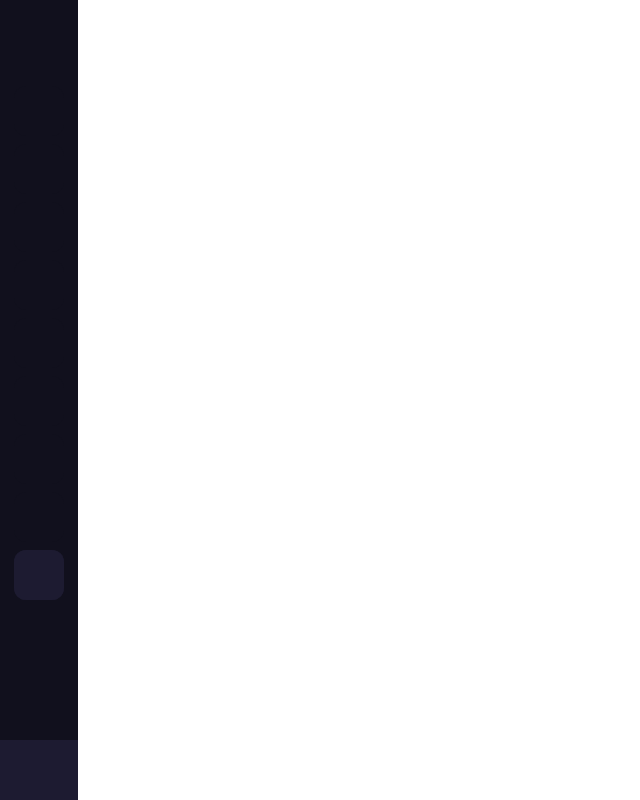
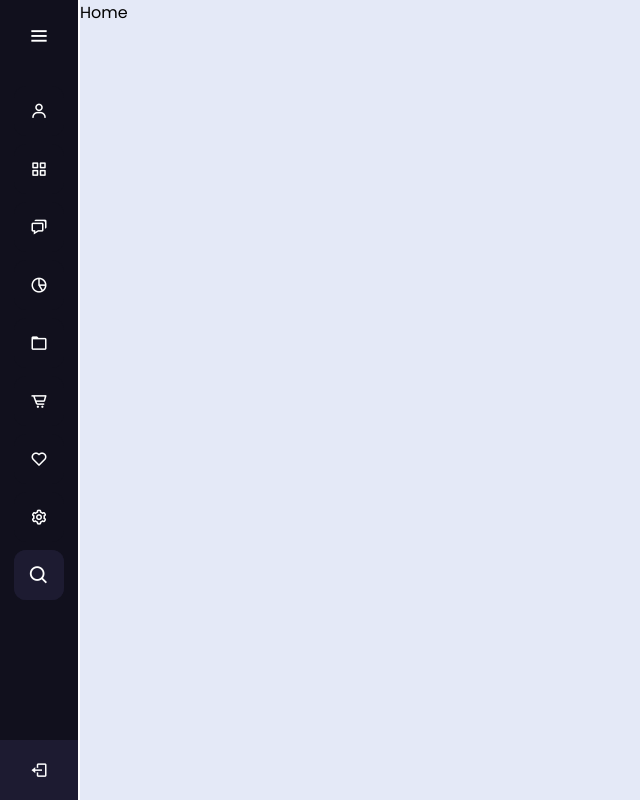
Before and after one commit to IllyaHavrulyk/leolang-frontend, a React (Create React App) app: page / in a window 1280 px wide. Shown: the whole page, without its empty margins (0-640 px from the left). Built offline with nearby package versions, Linux system fonts and the light colour scheme; no server answers.

Commit message:
Added test of systran api

```diff
--- a/package.json
+++ b/package.json
@@ -6,6 +6,7 @@
     "@testing-library/jest-dom": "^5.16.5",
     "@testing-library/react": "^13.4.0",
     "@testing-library/user-event": "^13.5.0",
+    "axios": "^1.2.1",
     "react": "^18.2.0",
     "react-dom": "^18.2.0",
     "react-router-dom": "^6.6.0",
--- a/public/index.html
+++ b/public/index.html
@@ -15,6 +15,7 @@
       user's mobile device or desktop. See https://developers.google.com/web/fundamentals/web-app-manifest/
     -->
     <link rel="manifest" href="%PUBLIC_URL%/manifest.json" />
+    <link href='https://unpkg.com/boxicons@2.1.4/css/boxicons.min.css' rel='stylesheet'>
     <!--
       Notice the use of %PUBLIC_URL% in the tags above.
       It will be replaced with the URL of the `public` folder during the build.
--- a/src/components/App.js
+++ b/src/components/App.js
@@ -2,6 +2,8 @@ import { BrowserRouter, Routes, Route } from 'react-router-dom';
 
 import React from 'react';
 import Sidebar from './common/Sidebar';
+import "../styles/Sidebar.scss";
+import Home from './common/Home';
 
 const User = () => (
   <section className="home-section">
@@ -19,6 +21,7 @@ function App() {
     <>
       <BrowserRouter>
         <Sidebar />
+        <Home />
         <Routes>
           <Route path="/" component={User} exact />
           <Route path="/user" component={User} />
--- /dev/null
+++ b/src/components/common/Home.jsx
@@ -0,0 +1,32 @@
+import React from 'react'
+import axios from 'axios';
+
+
+const Home = () => {
+
+    axios({
+        method: "post",
+        url: "https://api-translate.systran.net/translation/text/translate",
+        responseType: "json",
+        headers: {
+            "Authorization": "Key "
+        },
+        data: {
+            input: ["Всім привіт, я маю синдром дауна."],
+            target: "en"
+        }
+    })
+        .catch(error => {
+            console.error(error);
+        })
+        .then(data => {
+            console.log(data);
+        })
+    return (
+        <div className='home-section'>
+
+            Home</div>
+    )
+}
+
+export default Home;
--- a/src/components/common/Sidebar.jsx
+++ b/src/components/common/Sidebar.jsx
@@ -1,5 +1,4 @@
 import React, { useState } from 'react';
-import "../../styles/Sidebar.scss";
 
 import LogoDetails from './LogoDetails';
 import NavItem from './NavItem';
--- a/src/components/ui/Theme.js
+++ /dev/null
@@ -1,33 +0,0 @@
-import { createTheme } from '@material-ui/core/styles';
-
-const arcBlue = '#0B72B9';
-const arcOrange = '#FFBA60';
-
-export default createTheme({
-  palette: {
-    common: {
-      blue: `${arcBlue}`,
-      orange: `${arcOrange}`,
-    },
-    primary: {
-      main: `${arcBlue}`,
-    },
-    secondary: {
-      main: `${arcOrange}`,
-    },
-  },
-
-  typography: {
-    tab: {
-      fontFamily: 'Raleway',
-      textTransform: 'none',
-      fontWeight: 700,
-      fontSize: '1rem',
-    },
-    estimate: {
-      fontFamily: 'Pacifico',
-      fontSize: '1rem',
-      textTransform: 'none',
-    },
-  },
-});
--- a/src/styles/Sidebar.scss
+++ b/src/styles/Sidebar.scss
@@ -234,7 +234,7 @@
   background: #E4E9F7;
   min-height: 100vh;
   top: 0;
-  left: 78px;
+  left: 80px;
   width: calc(100% - 78px);
   transition: all 0.5s ease;
   z-index: 2;
@@ -248,8 +248,8 @@
   color: #11101d;
   font-size: 25px;
   font-weight: 500;
-  margin: 18px
 }
+
 @media (max-width: 420px) {
   .sidebar li .tooltip{
     display: none;
```
Also changed, not shown: src/components/ui/Header.js (deleted, +0 -65 lines), 1 other file (tests, documents, lock files or other folders).
